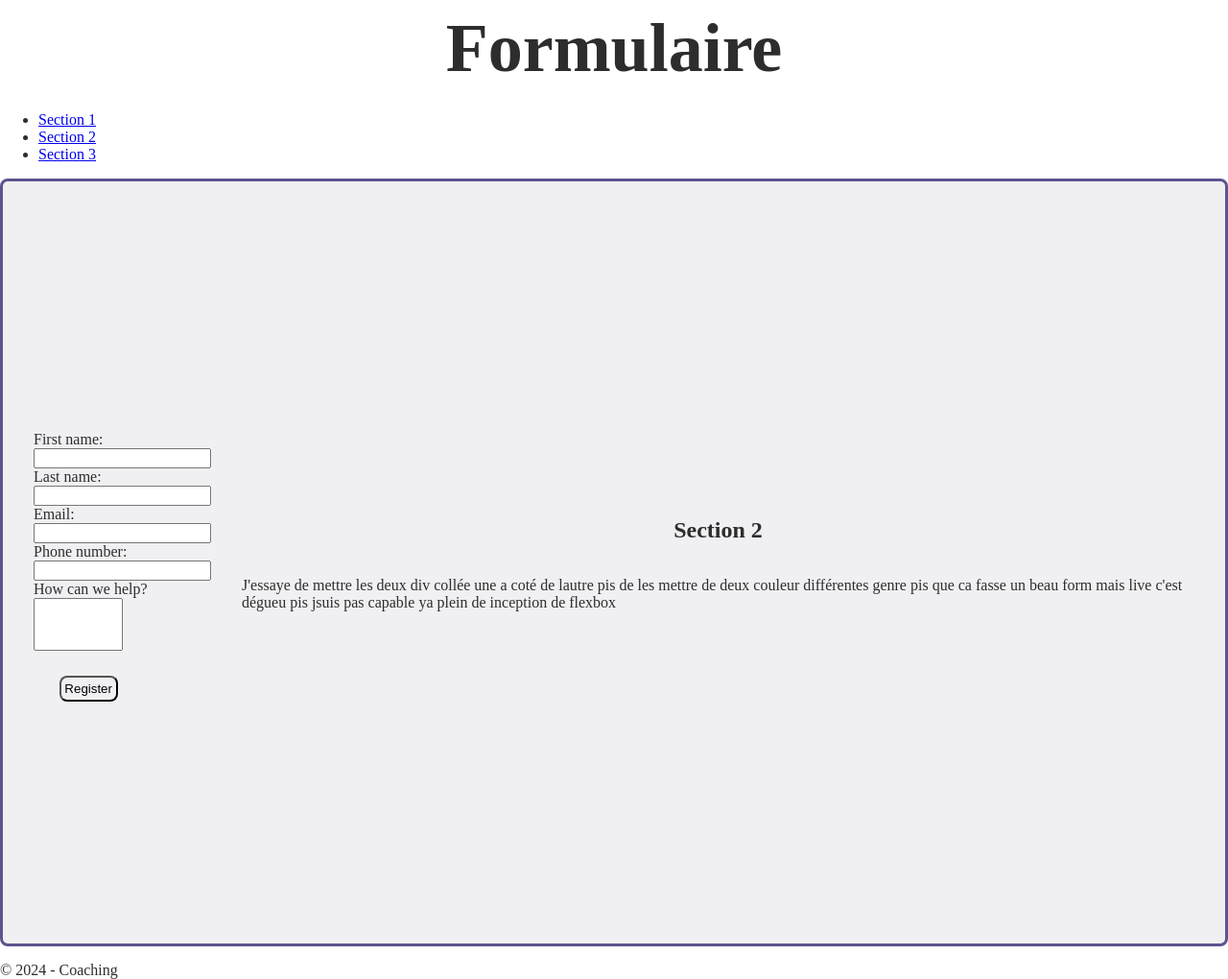
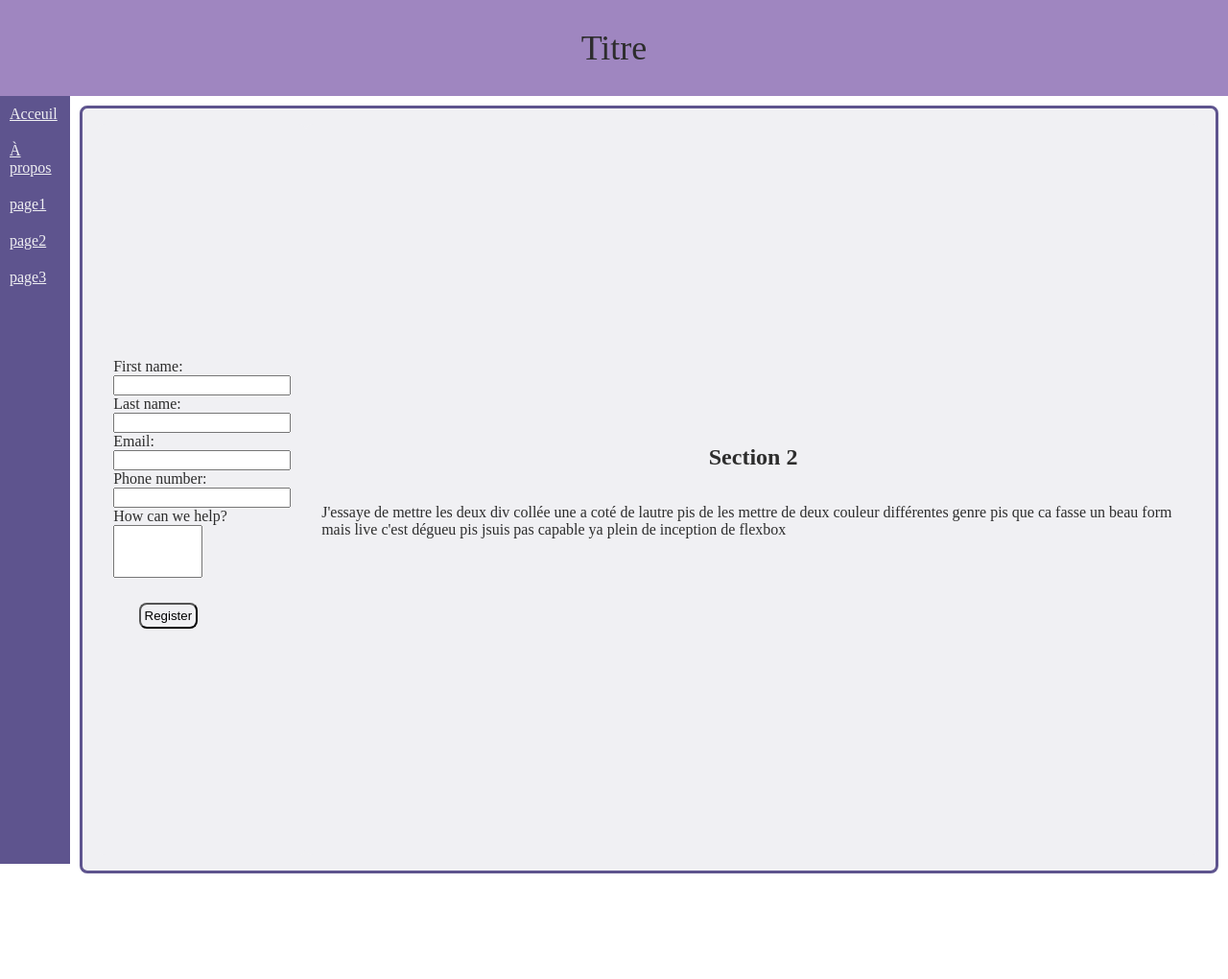
Before and after one commit to crystalprov/projet_web, a plain HTML site: page pageformulaire.html in a window 1280 px wide. Shown: the whole page at 96% size. After the commit the page ends 910 px from the top, so only its background shows below. Drawn offline with Linux system fonts and the light colour scheme.

Commit message:
Crystal Merge Done

```diff
--- a/pageformulaire.html
+++ b/pageformulaire.html
@@ -1,28 +1,27 @@
 <!DOCTYPE html>
-<html lang="fr">
+<html lang="en">
 <head>
     <meta charset="UTF-8">
     <meta name="viewport" content="width=device-width, initial-scale=1.0">
-    <title>Formulaire</title>
+    <title>Index</title>
     <link rel="stylesheet" href="styles.css">
 </head>
 <body>
-    <!-- En-tête de la page -->
-    <header>
-        <h1>Formulaire</h1>
+    <header class="secondary-color">
+        <span>Titre</span>
     </header>
 
-    <!-- Navigation /// a changer  -->
-    <nav>
-        <ul>
-            <li><a href="#section1">Section 1</a></li>
-            <li><a href="#section2">Section 2</a></li>
-            <li><a href="#section3">Section 3</a></li>
-        </ul>
+    <div id="nav-main-div">
+
+        <nav class="primary-color text-accent">
+            <a href="index.html">Acceuil</a>
+            <a href="about.html">À propos</a>
+            <a href="page1.html">page1</a>
+            <a href="page2.html">page2</a>
+            <a href="page3.html">page3</a>
         </nav>
 
-    <!-- Contenu principal -->
-    <main class="form_page_rel">
+        <main class="main-background-color form_page_rel">
 
             <div class="form_page_rel">
 
@@ -52,9 +51,7 @@
 
         </main>
 
-    <!-- Pied de page -->
-    <footer>
-        <p>&copy; 2024 - Coaching</p>
-    </footer>
+    </div>
+
 </body>
 </html>
--- a/styles.css
+++ b/styles.css
@@ -26,6 +26,7 @@ nav {
 main {
     height: 100%;
     width: 100%;
+    margin: 10px;
 }
 
 nav > a {
@@ -61,20 +62,16 @@ nav > a {
     align-items: center;
     flex-grow: 1;
     border: none;
-
-
 }
 
 .form_page_rel {
     display: flex;
     flex-direction: row; /* Organise les enfants en ligne */
-
     border: 3px solid #5E548E;
     padding: 1em;
     border-radius: 8px;
     background-color: #f0f0f3;
     max-width: 100%;
-
 }
 
 #nav-main-div {
@@ -101,8 +98,6 @@ nav > a {
     background-color: #F76C6C;
 }
 
-
-
 /* Medium Display */
 @media (min-width: 600px) {
     nav {
```
Lines whose indentation alone changed are shown as unchanged.
